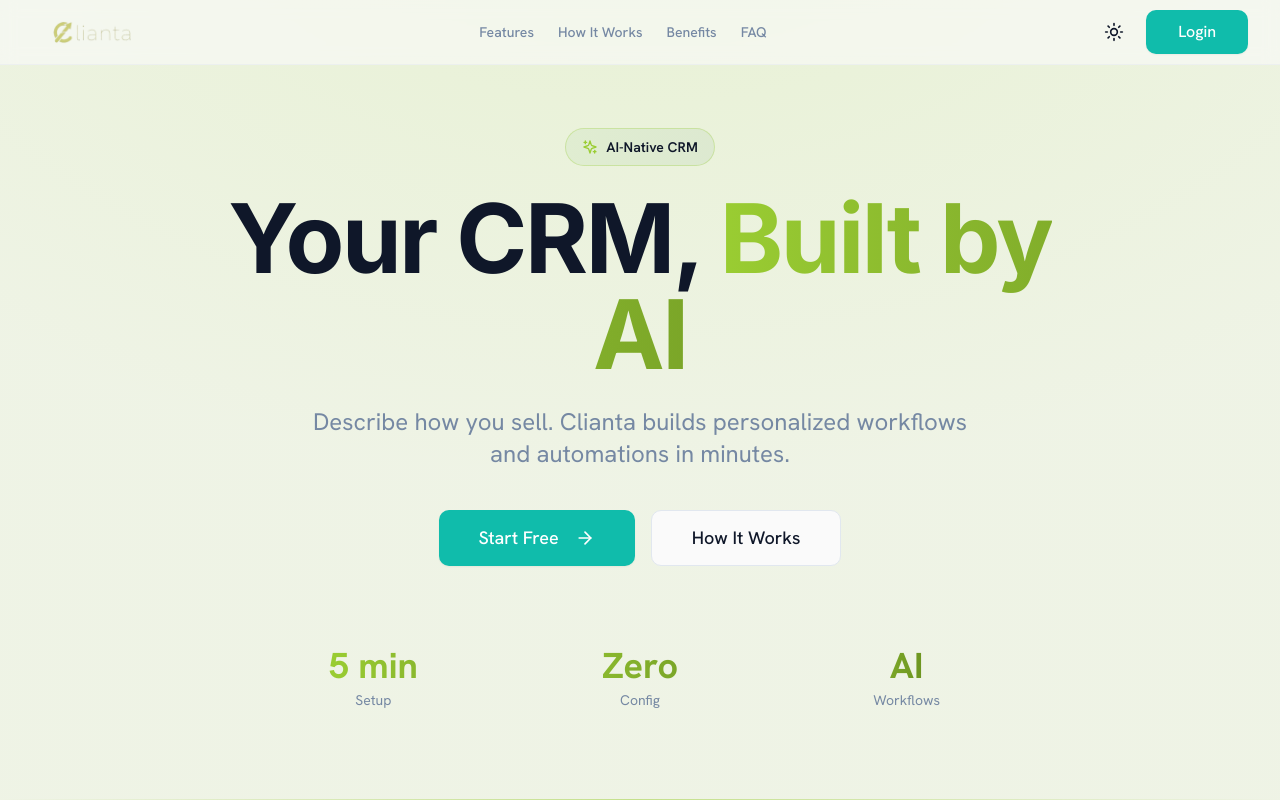
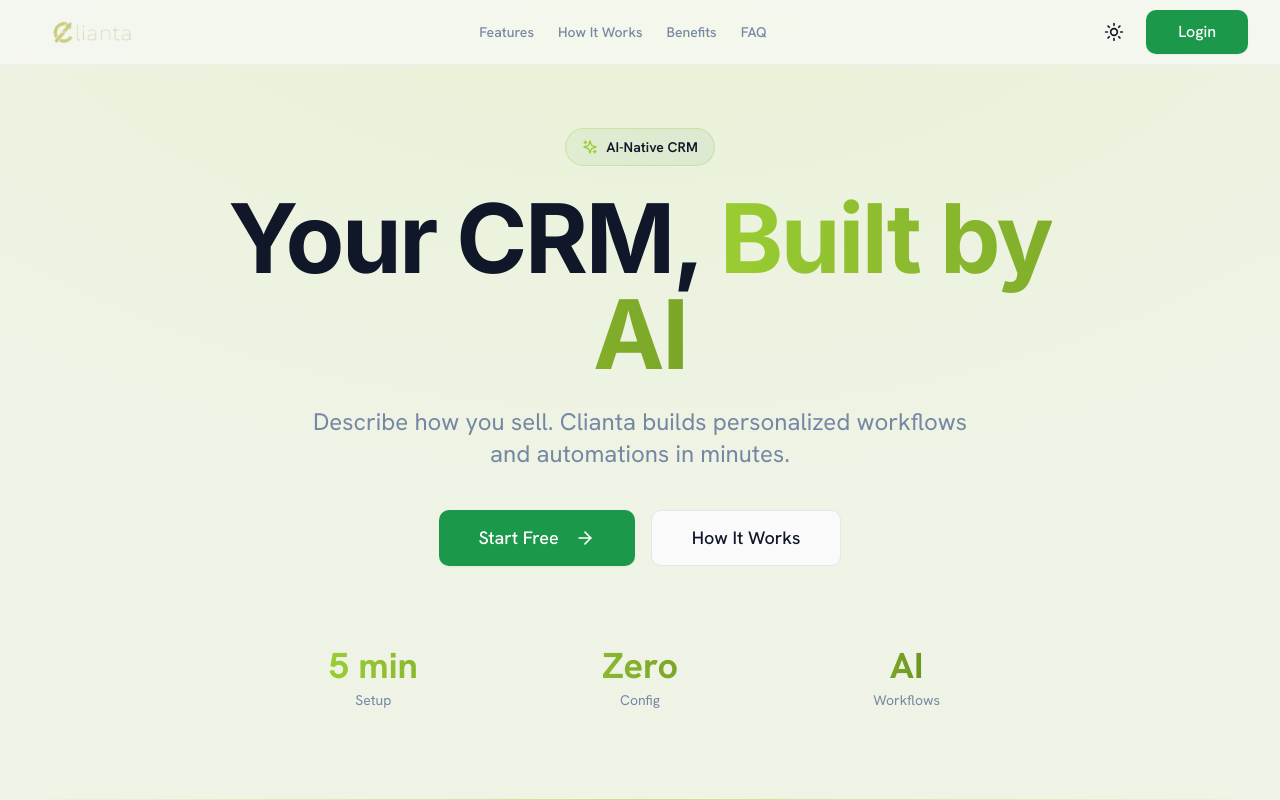
Before and after one commit to xeet991fx/mrmorris-build, a Next.js app in the folder frontend/: page / in a window 1280 px wide. Shown: the top 800 px of the page. Built offline with nearby package versions, Linux system fonts and the light colour scheme.

Commit message:
feat: add global CSS with Tailwind, theme variables, base typography, custom UI components, and animations.

```diff
--- a/frontend/app/globals.css
+++ b/frontend/app/globals.css
@@ -11,31 +11,36 @@
     --card-foreground: 222 47% 11%;
     --popover: 0 0% 100%;
     --popover-foreground: 222 47% 11%;
-    --primary: 174 84% 40%;
+    --primary: 142 70% 35%;
+    /* Darker Forest Green */
     --primary-foreground: 0 0% 100%;
     --secondary: 210 40% 96%;
     --secondary-foreground: 222 47% 11%;
     --muted: 210 40% 96%;
     --muted-foreground: 215 20% 55%;
-    --accent: 174 84% 40%;
+    --accent: 142 70% 35%;
+    /* Darker Forest Green */
     --accent-foreground: 0 0% 100%;
     --destructive: 0 84% 60%;
     --destructive-foreground: 210 40% 98%;
     --border: 214 32% 91%;
     --input: 214 32% 91%;
-    --ring: 174 84% 40%;
+    --ring: 142 70% 35%;
+    /* Darker Forest Green */
     --radius: 0.625rem;
     --surface: 0 0% 100%;
     --surface-hover: 210 40% 96%;
 
     /* Additional Brand Colors */
-    --success: 142 76% 36%;
+    --success: 142 70% 35%;
+    /* Darker Forest Green */
     --success-foreground: 138 76% 97%;
     --warning: 38 92% 50%;
     --warning-foreground: 20 14% 4%;
     --info: 199 89% 48%;
     --info-foreground: 204 94% 94%;
-    --teal: 174 84% 40%;
+    --teal: 142 70% 35%;
+    /* Darker Forest Green */
     --teal-foreground: 0 0% 100%;
   }
 
@@ -47,31 +52,36 @@
     --card-foreground: 210 40% 98%;
     --popover: 220 14% 12%;
     --popover-foreground: 210 40% 98%;
-    --primary: 174 84% 45%;
+    --primary: 142 70% 38%;
+    /* Darker Forest Green */
     --primary-foreground: 220 16% 8%;
     --secondary: 220 14% 16%;
     --secondary-foreground: 210 40% 98%;
     --muted: 220 14% 16%;
     --muted-foreground: 215 20% 60%;
-    --accent: 174 84% 45%;
+    --accent: 142 70% 38%;
+    /* Darker Forest Green */
     --accent-foreground: 220 16% 8%;
     --destructive: 0 63% 45%;
     --destructive-foreground: 210 40% 98%;
     --border: 220 14% 20%;
     --input: 220 14% 16%;
-    --ring: 174 84% 45%;
+    --ring: 142 70% 38%;
+    /* Darker Forest Green */
     --surface: 220 14% 12%;
     --surface-hover: 220 14% 16%;
     --sidebar: 220 16% 6%;
 
     /* Additional Brand Colors */
-    --success: 142 71% 45%;
+    --success: 142 70% 38%;
+    /* Darker Forest Green */
     --success-foreground: 138 76% 97%;
     --warning: 38 92% 50%;
     --warning-foreground: 20 14% 4%;
     --info: 199 89% 48%;
     --info-foreground: 204 94% 94%;
-    --teal: 174 84% 45%;
+    --teal: 142 70% 38%;
+    /* Darker Forest Green */
     --teal-foreground: 220 16% 8%;
   }
 }
```
